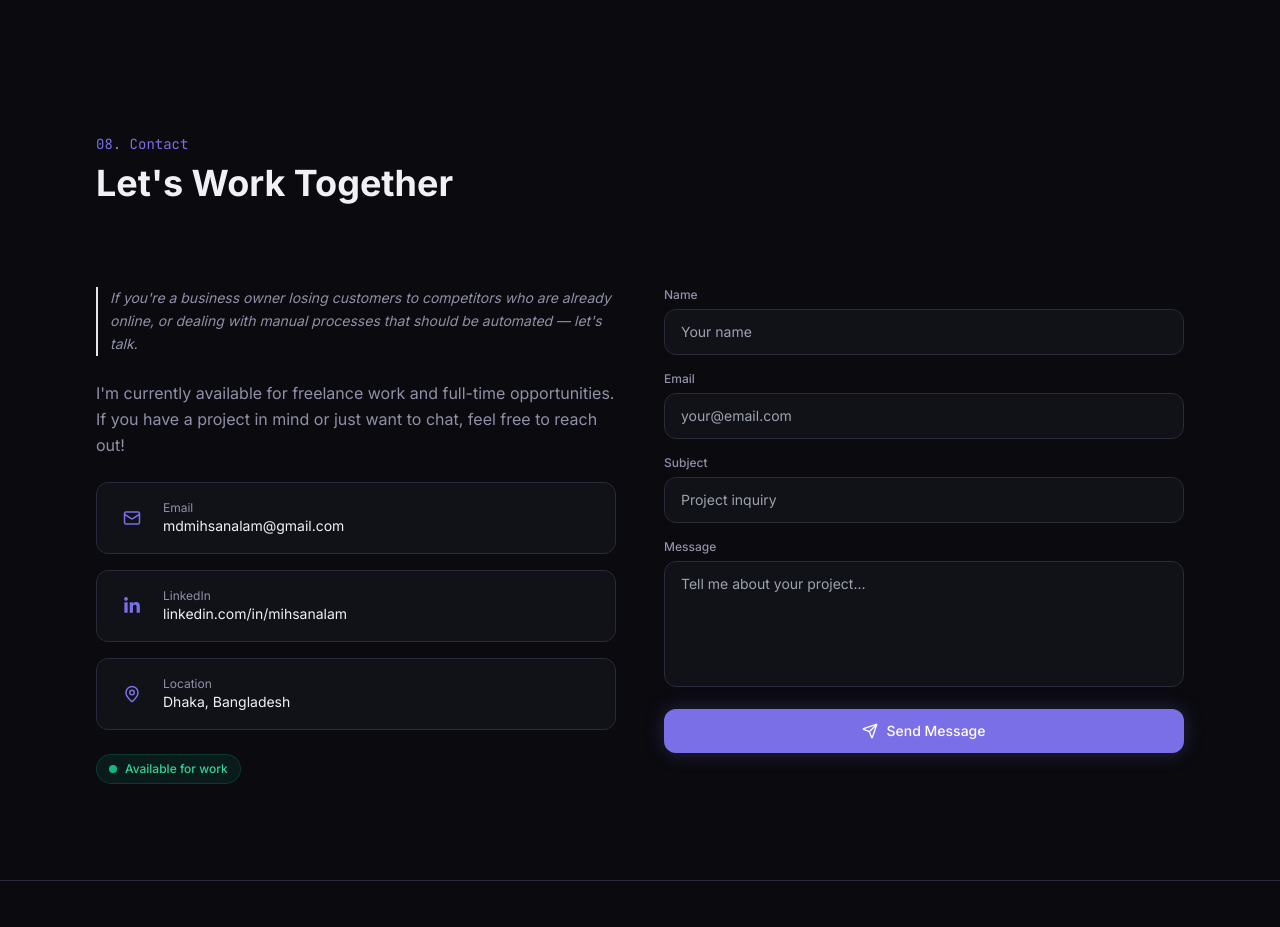
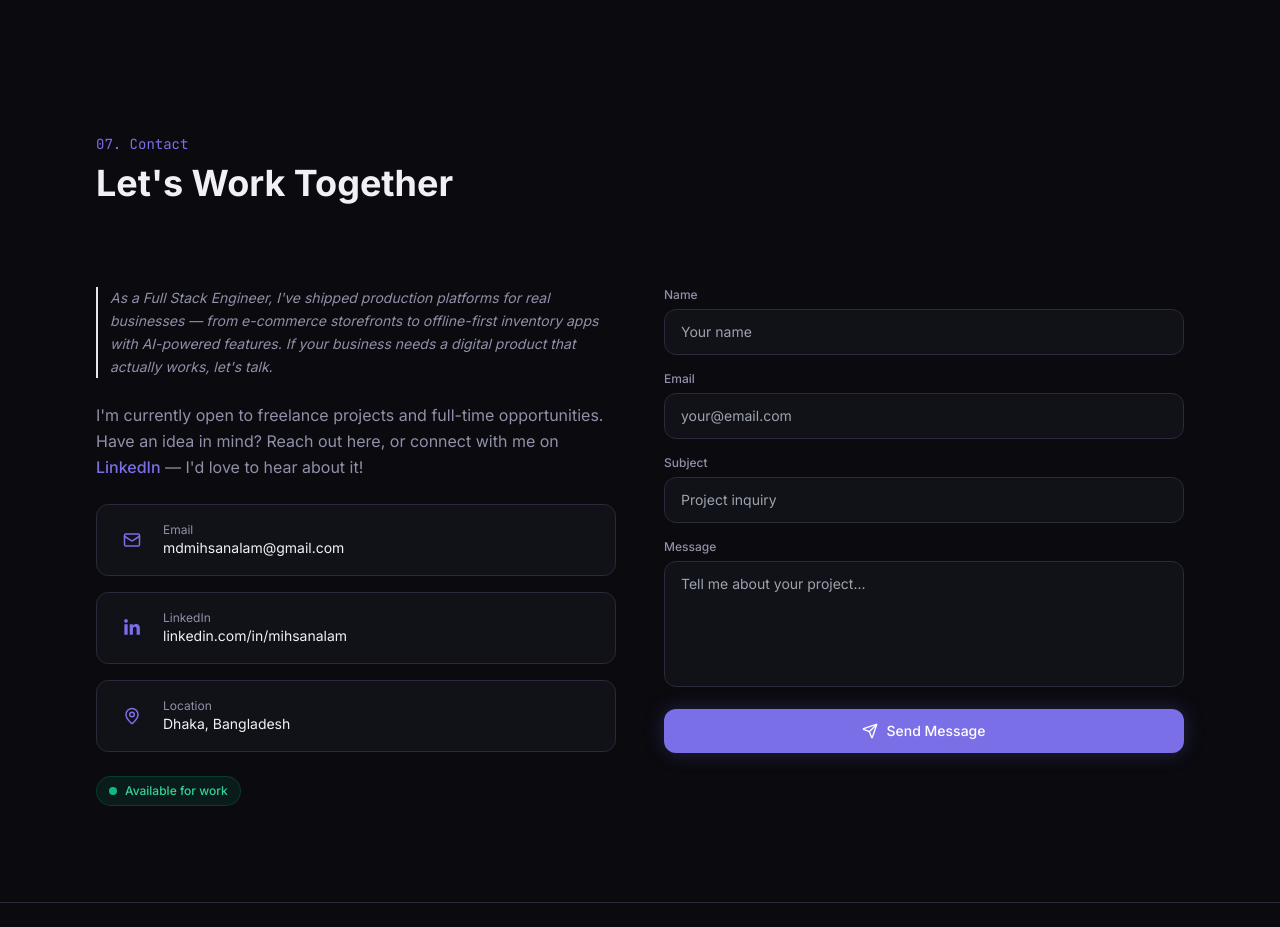
Before and after one commit to mihsanalam/mihsan-portfolio, a Next.js app: page / in a window 1280 px wide. Shown: the part 6060-6987 px from the top of the page. Built offline with nearby package versions, Linux system fonts and the light colour scheme.

Commit message:
Contact: rewrite intro copy, add LinkedIn link, renumber section to 07

```diff
--- a/src/components/sections/Contact.tsx
+++ b/src/components/sections/Contact.tsx
@@ -59,7 +59,7 @@ export default function Contact() {
     <section id="contact" className="py-24 relative">
       <div className="max-w-6xl mx-auto px-4 sm:px-6 lg:px-8">
         <motion.div initial={{ opacity: 0, y: 20 }} whileInView={{ opacity: 1, y: 0 }} viewport={{ once: true }} className="mb-16">
-          <span className="text-sm font-mono text-accent">08. Contact</span>
+          <span className="text-sm font-mono text-accent">07. Contact</span>
           <h2 className="text-3xl sm:text-4xl font-bold text-text-primary mt-2">Let&apos;s Work Together</h2>
           <div className="w-16 h-1 bg-accent/30 rounded-full mt-4" />
         </motion.div>
@@ -68,13 +68,23 @@ export default function Contact() {
           {/* Left - Contact Info */}
           <motion.div initial={{ opacity: 0, x: -30 }} whileInView={{ opacity: 1, x: 0 }} viewport={{ once: true }} className="space-y-6">
             <p className="text-sm text-text-secondary leading-relaxed italic border-l-2 border-accent/40 pl-3">
-              If you&apos;re a business owner losing customers to competitors who are already
-              online, or dealing with manual processes that should be automated &mdash; let&apos;s talk.
+              As a Full Stack Engineer, I&apos;ve shipped production platforms for real businesses &mdash;
+              from e-commerce storefronts to offline-first inventory apps with AI-powered features.
+              If your business needs a digital product that actually works, let&apos;s talk.
             </p>
 
             <p className="text-text-secondary leading-relaxed">
-              I&apos;m currently available for freelance work and full-time opportunities.
-              If you have a project in mind or just want to chat, feel free to reach out!
+              I&apos;m currently open to freelance projects and full-time opportunities. Have an idea
+              in mind? Reach out here, or connect with me on{" "}
+              <a
+                href="https://linkedin.com/in/mihsanalam"
+                target="_blank"
+                rel="noopener noreferrer"
+                className="text-accent font-medium hover:underline underline-offset-2"
+              >
+                LinkedIn
+              </a>{" "}
+              &mdash; I&apos;d love to hear about it!
             </p>
 
             <div className="space-y-4">
```
